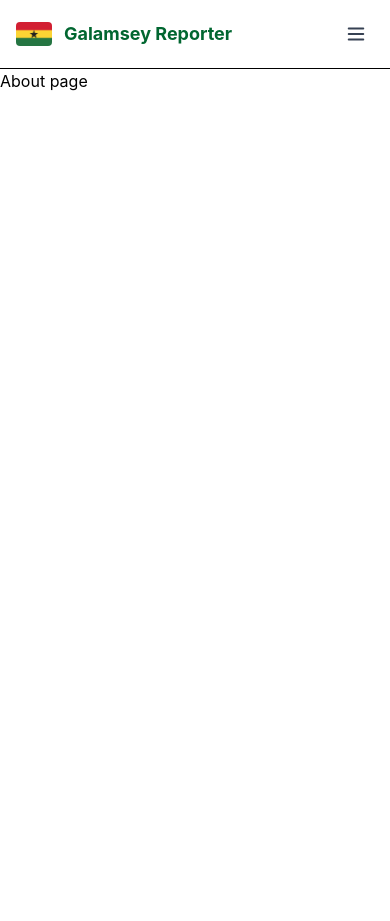
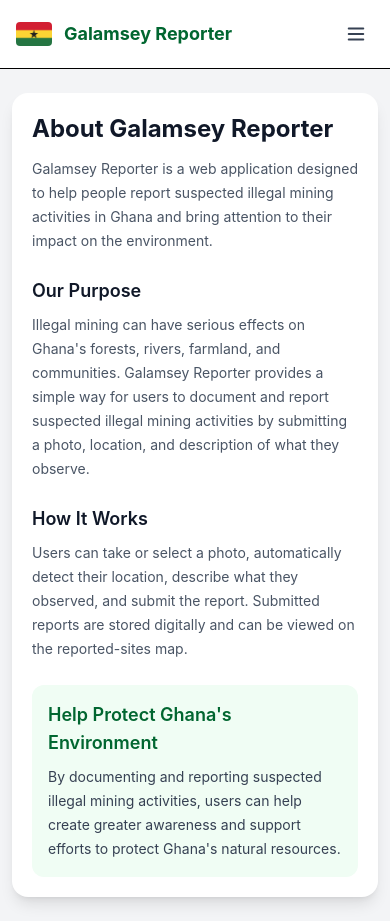
Before and after one commit to michael-decreator/Galamsey-Reporter-, a React (Vite) app: page /about in a window 390 px wide. Before the commit the page ends 844 px from the top, so only its background shows below. Built offline with nearby package versions, Linux system fonts and the light colour scheme.

Commit message:
Improve mobile home page and add about page

```diff
--- a/src/pages/About.tsx
+++ b/src/pages/About.tsx
@@ -1,9 +1,59 @@
 function About() {
   return (
-    <div>
-      <h1>About page</h1>
+    <main className="min-h-screen bg-gray-100 px-3 py-6 sm:px-4 sm:py-10">
+      <div className="mx-auto w-full max-w-3xl">
+        <div className="rounded-2xl bg-white p-5 shadow-lg sm:p-8">
+          <h1 className="mb-3 text-2xl font-bold text-gray-900 sm:text-3xl">
+            About Galamsey Reporter
+          </h1>
 
-    </div>
+          <p className="mb-6 text-sm leading-6 text-gray-600 sm:text-base">
+            Galamsey Reporter is a web application designed to help people
+            report suspected illegal mining activities in Ghana and bring
+            attention to their impact on the environment.
+          </p>
+
+          <div className="mb-6">
+            <h2 className="mb-2 text-lg font-semibold text-gray-900">
+              Our Purpose
+            </h2>
+
+            <p className="text-sm leading-6 text-gray-600 sm:text-base">
+              Illegal mining can have serious effects on Ghana&apos;s forests,
+              rivers, farmland, and communities. Galamsey Reporter provides a
+              simple way for users to document and report suspected illegal
+              mining activities by submitting a photo, location, and
+              description of what they observe.
+            </p>
+          </div>
+
+          <div className="mb-6">
+            <h2 className="mb-2 text-lg font-semibold text-gray-900">
+              How It Works
+            </h2>
+
+            <p className="text-sm leading-6 text-gray-600 sm:text-base">
+              Users can take or select a photo, automatically detect their
+              location, describe what they observed, and submit the report.
+              Submitted reports are stored digitally and can be viewed on the
+              reported-sites map.
+            </p>
+          </div>
+
+          <div className="rounded-xl bg-green-50 p-4">
+            <h2 className="mb-2 text-lg font-semibold text-green-800">
+              Help Protect Ghana&apos;s Environment
+            </h2>
+
+            <p className="text-sm leading-6 text-gray-700 sm:text-base">
+              By documenting and reporting suspected illegal mining activities,
+              users can help create greater awareness and support efforts to
+              protect Ghana&apos;s natural resources.
+            </p>
+          </div>
+        </div>
+      </div>
+    </main>
   )
 }
 
--- a/src/pages/Home.tsx
+++ b/src/pages/Home.tsx
@@ -3,29 +3,31 @@ import ReportedSitesMap from "../components/ReportedSitesMap"
 
 function Home() {
   return (
-    <main className="min-h-screen bg-gray-100 px-3 py-6 sm:px-4 sm:py-12">
+    <main className="min-h-screen bg-gray-100 px-3 py-3 sm:px-4 sm:py-8">
       <div className="mx-auto w-full max-w-5xl">
-        <div className="rounded-2xl bg-white p-4 shadow-lg sm:p-6">
-          <div className="mb-5 flex flex-wrap items-start justify-between gap-4">
+        <div className="rounded-2xl bg-white p-3 shadow-lg sm:p-6">
+          <div className="mb-3 flex flex-col gap-3 sm:mb-5 sm:flex-row sm:items-start sm:justify-between">
             <div>
-              <h1 className="mb-2 text-2xl font-bold text-gray-900">
+              <h1 className="mb-1 text-xl font-bold text-gray-900 sm:mb-2 sm:text-2xl">
                 Reported Sites Nearby
               </h1>
 
-              <p className="text-sm text-gray-600">
+              <p className="text-xs text-gray-600 sm:text-sm">
                 View reported environmental sites around your location.
               </p>
             </div>
 
             <NavLink
               to="/report"
-              className="inline-flex items-center rounded-lg bg-green-800 px-4 py-2 text-sm font-semibold text-white hover:bg-green-900"
+              className="inline-flex w-full items-center justify-center rounded-lg bg-green-800 px-4 py-2.5 text-sm font-semibold text-white hover:bg-green-900 sm:w-auto"
             >
               Report Activity
             </NavLink>
           </div>
 
-          <ReportedSitesMap />
+          <div className="h-[360px] sm:h-[450px] lg:h-[550px]">
+            <ReportedSitesMap />
+          </div>
         </div>
       </div>
     </main>
```
